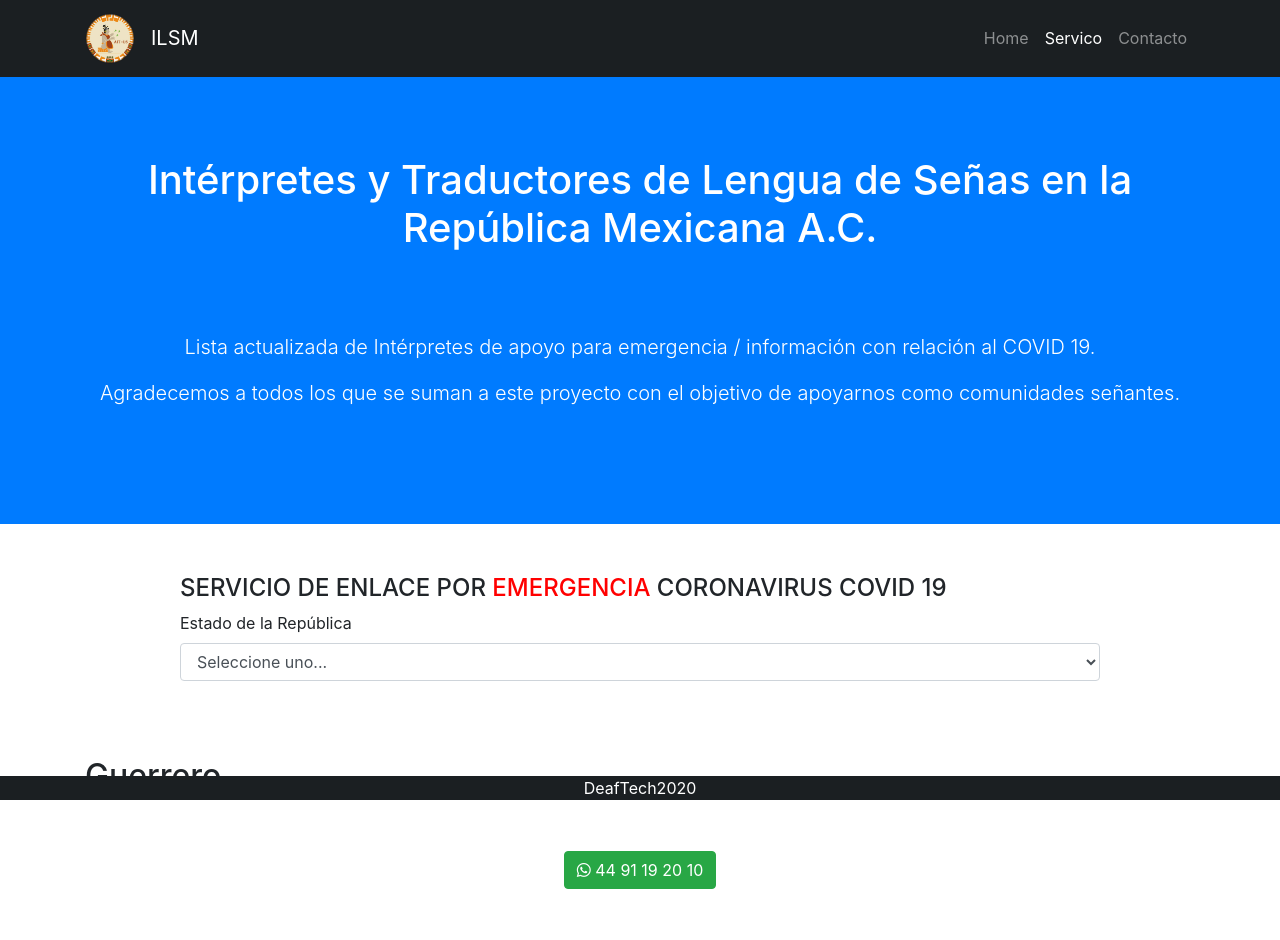
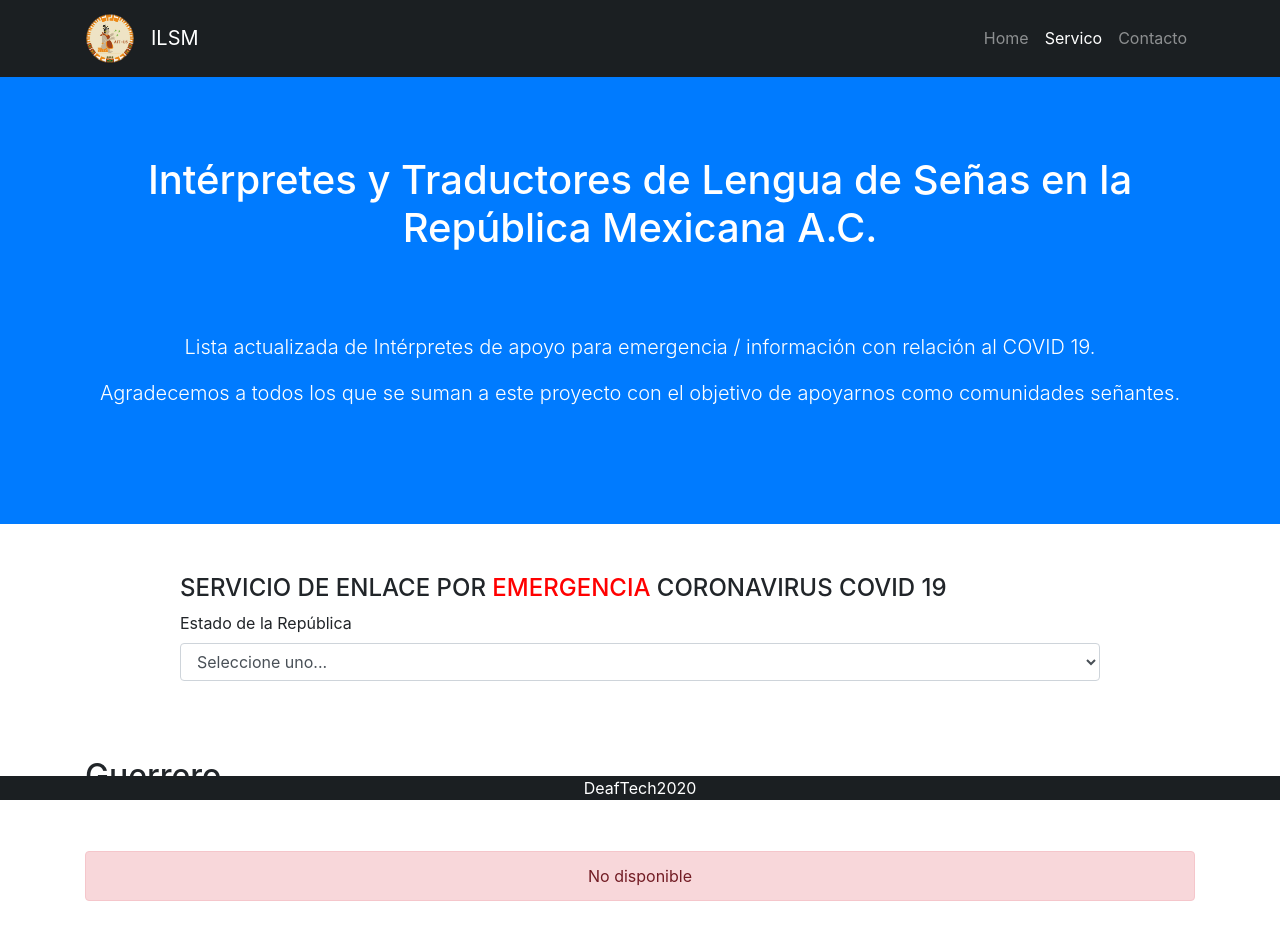
Before and after one commit to DeafTech/emergenciacovid19ilsm, a plain HTML site: page guerrero.html in a window 1280 px wide. Drawn offline with Linux system fonts and the light colour scheme.

Commit message:
<div class="alert alert-danger" role="alert">                         No disponible                       </div>

```diff
--- a/guerrero.html
+++ b/guerrero.html
@@ -106,7 +106,9 @@
                   <br>
                   <br>
                   <div class="centrerbutton">
-                  <button type="button" class="btn btn-success"><i class="fab fa-whatsapp"><a href="https://api.whatsapp.com/send?phone=524423423878&text=Hola%2C%20quieres%20ser%20negocio%20DeafTech"></i> 44 91 19 20 10</a></button>
+                     <div class="alert alert-danger" role="alert">
+                        No disponible
+                      </div>
                </div>
                </div>
             </div>
```
Also changed, not shown: bajacaliforniasur.html (+3 -0 lines), campeche.html (+3 -0 lines), coahuila.html (+3 -0 lines), colima.html (+3 -0 lines), michoacán.html (+3 -0 lines), puebla.html (+3 -0 lines), tabasco.html (+3 -0 lines), tlaxcala.html (+3 -0 lines).
